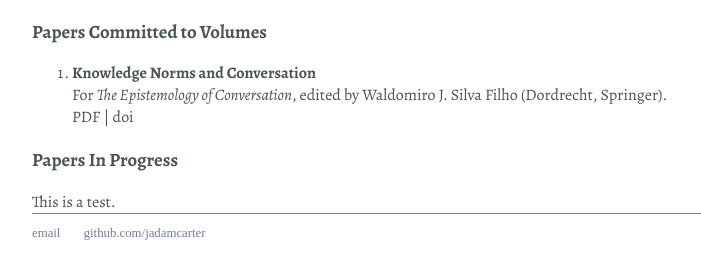
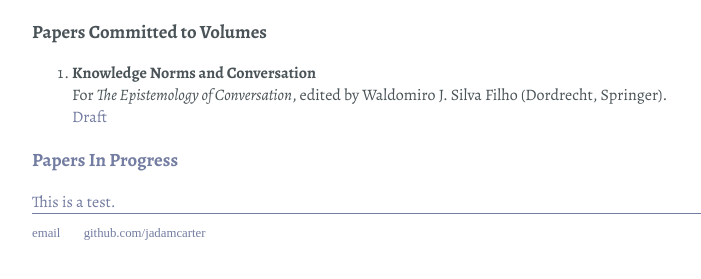
Before and after one commit to jadamcarter/jadamcarter.github.io, a Jekyll site: the page built from Works-in-Progress/index.html, in a window 1280 px wide. Shown: the part 533-812 px from the top of the page, without its empty margins (160-861 px from the left). Built offline with Jekyll 4.4.1, drawn with Linux system fonts in a browser that asks for light colours; some web fonts are replaced.

Commit message:
waldolink

```diff
--- a/Works-in-Progress/index.html
+++ b/Works-in-Progress/index.html
@@ -23,7 +23,8 @@
 
 	<ol><li><strong>Knowledge Norms and Conversation </strong><br/>
 		For <i>The Epistemology of Conversation</i>, edited by Waldomiro J. Silva Filho (Dordrecht, Springer).<br/>
-		PDF | doi </li></ol>
+		<a href="https://gla-my.sharepoint.com/:b:/g/personal/adam_carter_glasgow_ac_uk/EXgYtZV-k3tLsN5-H3hKxmoBXuqMeodbZ5nuoizITFYypw?e=07F5de
+">Draft</li></ol>
 
 	<h3>Papers In Progress</h3>
 	This is a test.
```
